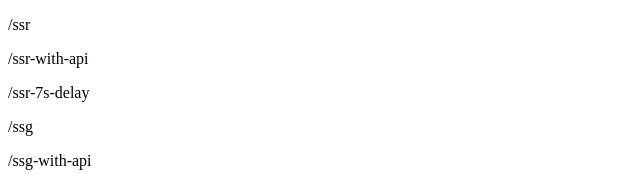
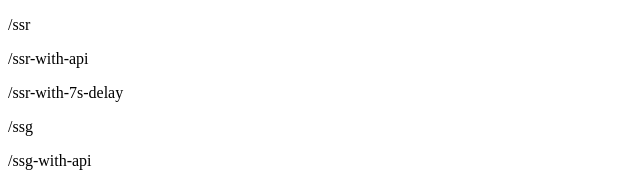
Before and after one commit to thusarasenanayake/_nextjs-test, a Next.js app: page / in a window 1280 px wide. Shown: the top 174 px of the page, without its empty margins (0-640 px from the left). Built offline with nearby package versions, Linux system fonts and the light colour scheme.

Commit message:
fix: update index.jsx

```diff
--- a/pages/index.jsx
+++ b/pages/index.jsx
@@ -3,7 +3,7 @@ export default function index() {
     <div>
       <p>/ssr</p>
       <p>/ssr-with-api</p>
-      <p>/ssr-7s-delay</p>
+      <p>/ssr-with-7s-delay</p>
 
       <p>/ssg</p>
       <p>/ssg-with-api</p>
```
